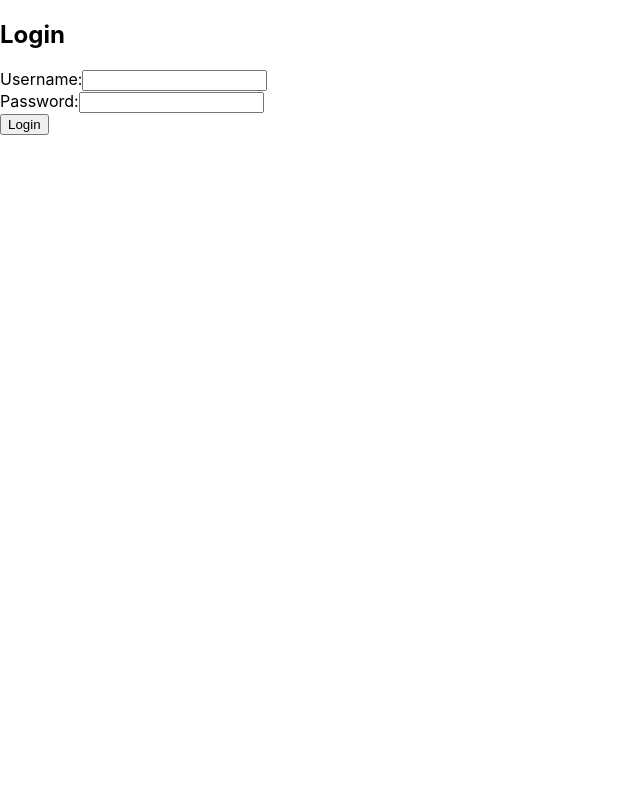
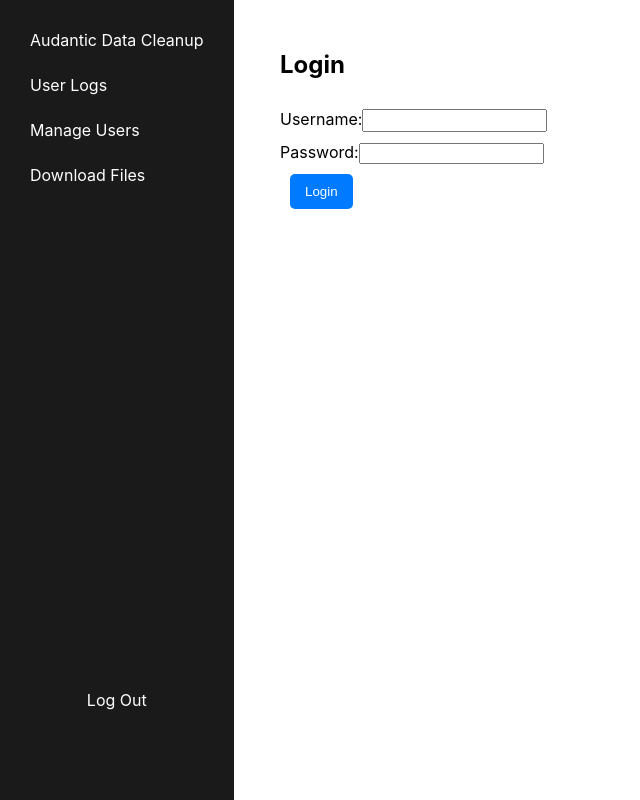
Before and after one commit to whataretheods/as-is-business-processes, a React (Create React App) app: page /login in a window 1280 px wide. Shown: the whole page, without its empty margins (0-640 px from the left). Built offline with nearby package versions, Linux system fonts and the light colour scheme; sample sign-in values are in the browser's storage.

Commit message:
Updated css styles and added a navigation sidebar and elements to match company's desired style. Included updates to handle dynamic screen sizes

```diff
--- a/src/App.css
+++ b/src/App.css
@@ -24,6 +24,12 @@
   color: white;
 }
 
+.app-container {
+  display: flex;
+  flex-direction: row;
+  min-height: 100vh; /* Ensure full vertical height */
+}
+
 .App-link {
   color: #61dafb;
 }
@@ -37,123 +43,138 @@
   }
 }
 
-/* Sidebar styles */
+.navigation {
+  width: 250px; /* Adjust based on your navigation width */
+  flex-shrink: 0; /* Prevents the navigation from shrinking */
+  /* Your existing styles for background, padding, etc. */
+}
+
 .sidebar {
-  position: fixed;
-  top: 0;
-  left: 0;
-  bottom: 0;
-  width: 250px;
-  background-color: #23395B;
-  color: white;
+  display: flex;
+  flex-direction: column;
+  justify-content: space-between;
+  background-color: #1a1a1a; /* Replace with actual color from mockup */
+  height: 100%;
+  padding: 20px; /* Adjust as needed */
+  position: fixed; /* Ensure it stays in place on scroll */
+  transition: background-color 0.3s; /* Smooth background color transition */
 }
 
 .sidebar a {
-  display: block;
-  padding: 10px 20px;
-  text-decoration: none;
-  color: white;
+  padding: 10px; /* Increase clickable area and space */
+  display: block; /* Make each link full width for padding to take effect */
+  color: white; /* Text color */
+  text-decoration: none; /* Remove underline */
+  margin-bottom: 5px; /* Space between links */
 }
 
-.sidebar a:hover, .sidebar a:focus {
-  background-color: #1A2930;
+.sidebar a:hover {
+  background-color: #333; /* Replace with actual color from mockup */
+}
+
+.sidebar-links a {
+  padding: 10px;
+  display: block;
+  color: white;
+  text-decoration: none;
+  margin-bottom: 5px;
+}
+
+.sidebar-links a:hover {
+  background-color: #333; /* Adjust hover color as needed */
 }
 
 .logout-bottom {
-  position: absolute;
-  bottom: 0;
-  width: 100%;
-  padding: 10px 20px;
-  border-top: 1px solid #FFF;
+  margin-top: auto; /*pushes to the bottom */
+  cursor: pointer;
+  color: white;
+  text-align: center;
+  padding: 10px;
+  margin-bottom: 100px;
 }
 
-/* Main content styles */
+/* Main Content */
 .main-content {
-  margin-left: 250px;
-  padding: 20px;
-  flex: 1;
+  flex-grow: 1; /* Takes up the remaining space */
+  padding: 30px; /* Adjust as needed */
 }
 
-.step-container {
-  background-color: #FFF;
-  border-radius: 15px;
-  box-shadow: 0 0 10px rgba(0,0,0,0.2);
+/* Drop Zone style */
+.dropzone {
+  border: 2px dashed #999; /* Replace with actual color from mockup */
   padding: 20px;
-  margin-bottom: 20px;
+  margin-bottom: 20px; /* Separate from other elements */
 }
 
-.step-title {
-  font-size: 20px;
-  font-weight: bold;
-  margin-bottom: 20px;
-  color: #23395B;
+.dropzone:hover {
+  background-color: #f5f5f5; /* Light grey to indicate interactivity, replace with actual color from mockup */
 }
 
-/* File input and list styles */
-.dropzone {
-  border: 2px dashed #ccc;
-  padding: 20px;
-  text-align: center;
-}
+/* Input fields and buttons */
 
-.file-list {
-  margin-top: 20px;
-}
-
-.file-item {
+input[type="text"],
+input[type="file"] {
+  margin-right: 10px; /* Space between inputs */
+  margin-top: 10px;
   margin-bottom: 10px;
-}
-
-input[type='file'] {
-  margin-bottom: 20px;
-}
-
-input[type='text'] {
-  width: calc(50% - 10px);
-  margin-right: 20px;
-}
-
-input, button {
-  padding: 10px;
-  margin-bottom: 10px;
-  border: 1px solid #ccc;
-  border-radius: 4px;
+  padding: 2px;
 }
 
 button {
-  background-color: #23395B;
+  background-color: #007bff; /* Bootstrap primary button color for example, replace with actual color from mockup */
   color: white;
-  cursor: pointer;
+  padding: 10px 15px;
   border: none;
+  border-radius: 5px;
+  margin: 10px; /* Space between buttons */
+  cursor: pointer; /* Indicate it's clickable */
 }
 
 button:hover {
-  background-color: #1A2930;
+  background-color: #0056b3; /* Darken on hover, replace with actual color from mockup */
 }
 
-/* Result container styles */
-.result-container {
+/* Step Containers */
+
+.step-container {
+  display: flex;
+  flex-direction: column;
+  justify-content: space-between;
+  box-shadow: 0 4px 8px rgba(0, 0, 0, 0.1); /* Subtle shadow, adjust as needed */
+  border-radius: 10px; /* Rounded corners */
+  margin: 20px 30px; /* Top and bottom margin */
   padding: 20px;
-  background-color: #f0f0f0;
-  border-radius: 15px;
+  min-height: 250px;
+  max-width: 700px;
 }
 
-/* Responsive styles */
+/* Headers and Style */
+
+.step-title {
+  font-weight: bold;
+  background-color: #e9ecef; /* Bootstrap light grey for example, replace with actual color from mockup */
+  padding: 10px;
+  border-radius: 5px; /* If the headers have separate boxes */
+  margin: -20px -20px 20px -20px; /* Align with the step-container padding */
+}
+
+/* Responsive Design */
+
 @media (max-width: 768px) {
   .sidebar {
-    width: 80px;
+    width: 100%; /* Full width on small screens */
+    max-width: 180px;
+    position: static; /* Stack on top instead of fixed */
+  }
+
+  .navigation {
+    max-width: 200px;
+    position: static;
   }
 
   .main-content {
-    margin-left: 80px;
+    padding: 25px; /* Adjust padding on smaller screens */
   }
 
-  .hamburger {
-    display: block;
-  }
-
-  input[type='text'] {
-    width: calc(100% - 20px);
-    margin-right: 0;
-  }
+  /* Other responsive adjustments as needed */
 }
--- a/src/App.js
+++ b/src/App.js
@@ -1,24 +1,35 @@
-import React, {useState } from 'react';
+import React, {useState, useEffect } from 'react';
 import { BrowserRouter as Router, Routes, Route, Navigate } from 'react-router-dom';
 import Login from './components/Login';
 import FileUpload from './components/FileUpload';
-
+import Navigation from './components/Navigation';
+import './App.css';
 
 const App = () => {
+  const [isAuthenticated, setIsAuthenticated] = useState(false);
+
+  useEffect(() => {
+    // This effect runs once on mount to check authentication status
     const token = localStorage.getItem('token');
-  const [isOpen, setIsOpen] = useState(false);
+    setIsAuthenticated(!!token);
+  }, []);
 
   return (
+    <div className="app-container">
       <Router>
+        {isAuthenticated && <div className="navigation"><Navigation /></div>}
+        <div className="main-content">
           <Routes>
-        <Route path="/login" element={<Login />} />
+            <Route path="/login" element={<Login setAuthenticated={setIsAuthenticated} />} />
             <Route
               path="/upload"
-          element={token ? <FileUpload isOpen={isOpen} setIsOpen={setIsOpen} /> : <Navigate to="/login" replace />}
+              element={isAuthenticated ? <FileUpload /> : <Navigate to="/login" />}
             />
-        <Route path="*" element={<Navigate to="/login" replace />} />
+            <Route path="*" element={<Navigate to={isAuthenticated ? "/upload" : "/login"} />} />
           </Routes>
+        </div>
       </Router>
+    </div>
   );
 };
 
--- a/src/components/FileDownload.js
+++ b/src/components/FileDownload.js
@@ -27,7 +27,7 @@
 
   return (
     <div>
-      <button onClick={handleDownload}>Download Uniques List</button>
+      <button onClick={handleDownload} className="styled-button">Download Uniques List</button>
     </div>
   );
 };
--- a/src/components/Login.js
+++ b/src/components/Login.js
@@ -2,7 +2,7 @@
 import axios from 'axios';
 import { useNavigate } from 'react-router-dom';
 
-const Login = () => {
+const Login = ({ setAuthenticated }) => {
   const [username, setUsername] = useState('');
   const [password, setPassword] = useState('');
   const navigate = useNavigate();
@@ -14,9 +14,11 @@
       const response = await axios.post(`${process.env.REACT_APP_API_URL}/login`, { username, password });
       const token = response.data.token;
       localStorage.setItem('token', token);
+      setAuthenticated(true);
       navigate('/upload');
     } catch (error) {
       console.error('Login error:', error);
+      setAuthenticated(false);
       if (error.response && error.response.status === 401) {
         alert('Invalid username or password. Please try again.');
       } else {
@@ -47,7 +49,7 @@
             onChange={(e) => setPassword(e.target.value)}
           />
         </div>
-        <button type="submit">Login</button>
+        <button type="submit" className="styled-button">Login</button>
       </form>
     </div>
   );
--- a/src/components/Navigation.js
+++ b/src/components/Navigation.js
@@ -1,7 +1,7 @@
-import React, { useState } from 'react';
+import React from 'react';
 import { useNavigate } from 'react-router-dom';
 
-const Navigation = ({ isOpen, setIsOpen }) => {
+const Navigation = () => {
   const navigate = useNavigate();
 
   const handleLogout = () => {
@@ -10,11 +10,13 @@
   };
 
   return (
-    <div className={`sidebar ${isOpen ? 'open' : ''}`}>
-      <a href="#cleanup" onClick={() => setIsOpen(false)}>Audantic Data Cleanup</a>
-      <a href="#logs" onClick={() => setIsOpen(false)}>User Logs</a>
-      <a href="#manage" onClick={() => setIsOpen(false)}>Manage Users</a>
-      <a href="#download" onClick={() => setIsOpen(false)}>Download Files</a>
+    <div className="sidebar">
+      <div className="sidebar-links">
+        <a href="#cleanup">Audantic Data Cleanup</a>
+        <a href="#logs">User Logs</a>
+        <a href="#manage">Manage Users</a>
+        <a href="#download">Download Files</a>
+      </div>
       <div className="logout-bottom" onClick={handleLogout}>Log Out</div>
     </div>
   );
```
Also changed, not shown: src/components/FileUpload.js (+19 -17 lines). Lines whose indentation alone changed are shown as unchanged.
